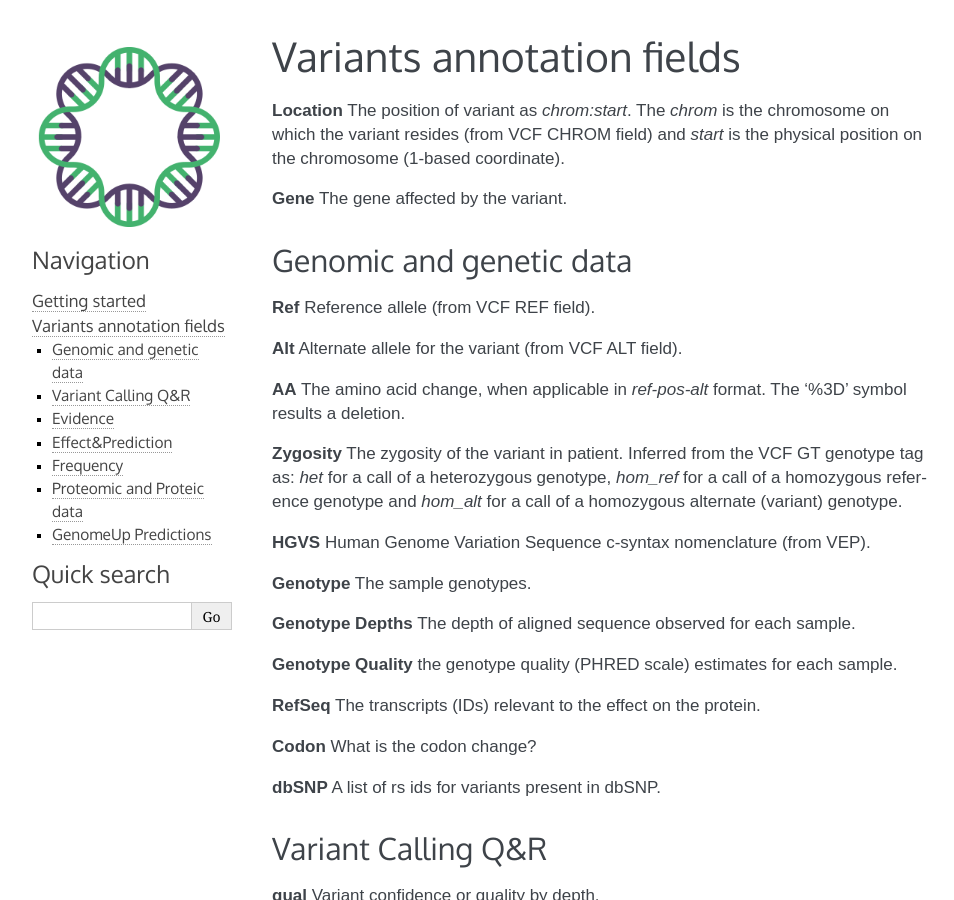
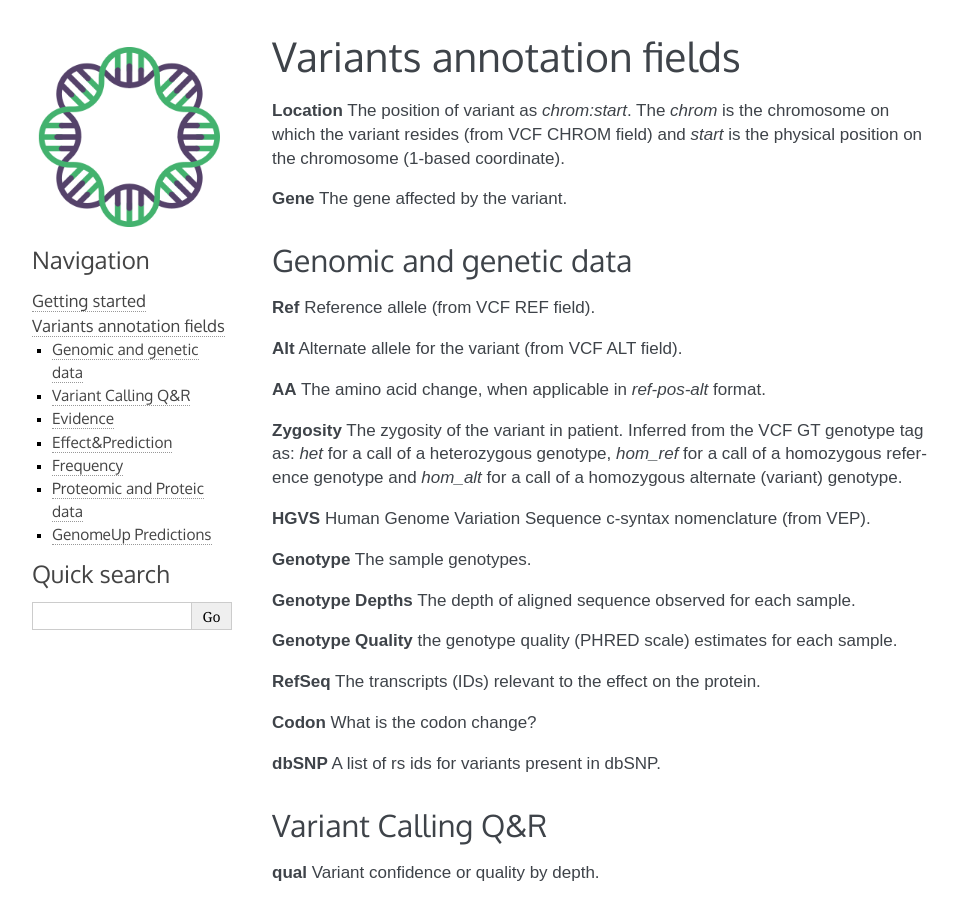
Before and after one commit to saraicarus/genomeup_doc, a Sphinx documentation site: the page built from source/annotation.rst, in a window 1280 px wide and 900 px high. Shown: the whole window, without its empty margins (148-1102 px from the left). Built offline with Sphinx 7.4.7, drawn with Linux system fonts in a browser that asks for light colours; some web fonts are replaced.

Commit message:
Update annotation.rst

```diff
--- a/source/annotation.rst
+++ b/source/annotation.rst
@@ -19,7 +19,7 @@ Reference allele (from VCF REF field).
 Alternate allele for the variant (from VCF ALT field).
 
 **AA**
-The amino acid change, when applicable in *ref-pos-alt* format. The '%3D' symbol results a deletion.
+The amino acid change, when applicable in *ref-pos-alt* format.
 
 **Zygosity**
 The zygosity of the variant in patient. Inferred from the VCF GT genotype tag as:  *het* for a call of a heterozygous genotype, *hom_ref* for a call of a homozygous reference genotype and *hom_alt* for a call of a homozygous alternate (variant) genotype.
```
